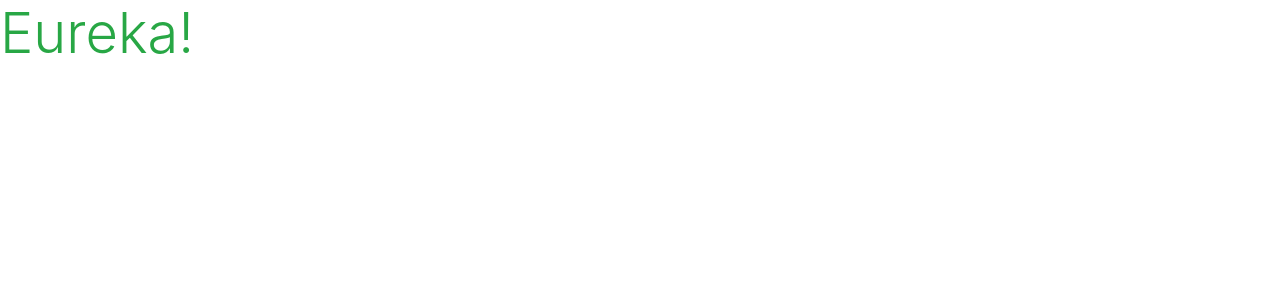
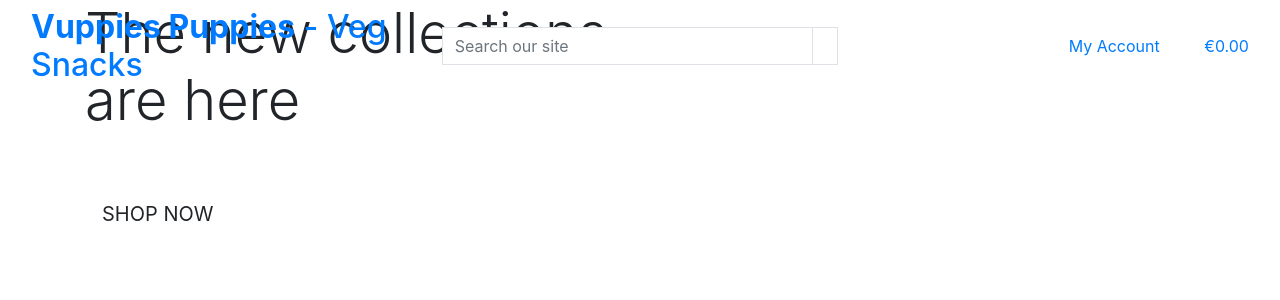
Before and after one commit to MonikaMula/Vuppies_Puppies_Veg_Snacks, a Django app: page / in a window 1280 px wide. Shown: the top 300 px of the page. Run offline with Django 3.2, Linux system fonts and the light colour scheme.

Commit message:
home setup

```diff
--- a/home/templates/home/index.html
+++ b/home/templates/home/index.html
@@ -1,6 +1,27 @@
 {% extends "base.html" %}
 {% load static %}
 
+{% block page_header %}
+    <div class="container header-container">
+        <div class="row">
+            <div class="col"></div>
+        </div>
+    </div>
+{% endblock %}
+
 {% block content %}
-    <h1 class="display-4 text-success">Eureka!</h1>
+    <div class="container h-100">
+        <div class="row h-100">
+            <div class="col-7 col-md-6 my-auto">
+                <h1 class="display-4 logo-font text-black">
+                    The new collections are here
+                </h1>
+                <div class="my-5">
+                    <h4>
+                        <a href="" class="shop-now-button btn btn-lg rounded-0 text-uppercase py-3">Shop Now</a>
+                    </h4>
+                </div>
+            </div>
+        </div>
+    </div>
 {% endblock %}
--- a/templates/base.html
+++ b/templates/base.html
@@ -37,9 +37,67 @@
   </head>
 
   <body>
-    <!-- <h1>Hello, world!</h1> -->
-
-    <header class="container-fluid fixed-top"></header>
+    <header class="container-fluid fixed-top">
+        <div class="row">
+            <div class="col-12 col-lg-4 my-auto py-1 py-lg-0 text-center text-lg-left">
+                <a href="{% url 'home' %}" class="nav-link main-logo-link">
+                    <h2 class="logo-font text-black my-0"><strong>Vuppies Puppies</strong> - Veg Snacks </h2>
+                </a>
+            </div>
+            <div class="col-12 col-lg-4 my-auto py-1 py-lg-0">
+                <form method="GET" action="">
+                    <div class="input-group w-100">
+                        <input class="form-control border border-black rounded-0" type="text" name="q" placeholder="Search our site">
+                        <div class="input-group-append">
+                            <button class="form-control btn btn-black border border-black rounded-0" type="submit">
+                                <span class="icon">
+                                    <i class="fas fa-search"></i>
+                                </span>
+                            </button>
+                        </div>
+                    </div>
+                </form>
+            </div>
+            <div class="col-12 col-lg-4 my-auto py-1 py-lg-0">
+                <ul class="list-inline list-unstyled text-center text-lg-right my-0">
+                    <li class="list-inline-item dropdown">
+                        <a class="text-black nav-link" href="#" id="user-options" data-toggle="dropdown" aria-haspopup="true" aria-expanded="false">
+                            <div class="text-center">
+                                <div><i class="fas fa-user fa-lg"></i></div>
+                                <p class="my-0">My Account</p>
+                            </div>
+                        </a>
+                        <div class="dropdown-menu border-0" aria-labelledby="user-options">
+                            {% if request.user.is_authenticated %}
+                                {% if request.user.is_superuser %}
+                                    <a href="" class="dropdown-item">Product Management</a>
+                                {% endif %}
+                                <a href="" class="dropdown-item">My Profile</a>
+                                <a href="{% url 'account_logout' %}" class="dropdown-item">Logout</a>
+                            {% else %}
+                                <a href="{% url 'account_signup' %}" class="dropdown-item">Register</a>
+                                <a href="{% url 'account_login' %}" class="dropdown-item">Login</a>
+                            {% endif %}
+                        </div>
+                    </li>
+                    <li class="list-inline-item">
+                        <a class="{% if grand_total %}text-info font-weight-bold{% else %}text-black{% endif %} nav-link" href="">
+                            <div class="text-center">
+                                <div><i class="fas fa-shopping-bag fa-lg"></i></div>
+                                <p class="my-0">
+                                    {% if grand_total %}
+                                        ${{ grand_total|floatformat:2 }}
+                                    {% else %}
+                                        €0.00
+                                    {% endif %}
+                                </p>
+                            </div>
+                        </a>
+                    </li>
+                </ul>
+            </div>
+        </div>
+    </header>
 
     {% if messages %}
     <div class="message-container"></div>
@@ -54,14 +112,6 @@
 {% block postloadjs %}
 {% endblock %}
 
-    <!-- Optional JavaScript; choose one of the two! -->
 
-
-    <!-- Option 2: Separate Popper and Bootstrap JS -->
-    <!--
-    <script src="https://cdn.jsdelivr.net/npm/jquery@3.5.1/dist/jquery.slim.min.js" integrity="sha384-DfXdz2htPH0lsSSs5nCTpuj/zy4C+OGpamoFVy38MVBnE+IbbVYUew+OrCXaRkfj" crossorigin="anonymous"></script>
-    <script src="https://cdn.jsdelivr.net/npm/popper.js@1.16.1/dist/umd/popper.min.js" integrity="sha384-9/reFTGAW83EW2RDu2S0VKaIzap3H66lZH81PoYlFhbGU+6BZp6G7niu735Sk7lN" crossorigin="anonymous"></script>
-    <script src="https://cdn.jsdelivr.net/npm/bootstrap@4.6.2/dist/js/bootstrap.min.js" integrity="sha384-+sLIOodYLS7CIrQpBjl+C7nPvqq+FbNUBDunl/OZv93DB7Ln/533i8e/mZXLi/P+" crossorigin="anonymous"></script>
-    -->
   </body>
 </html>
```
Lines whose indentation alone changed are shown as unchanged.
